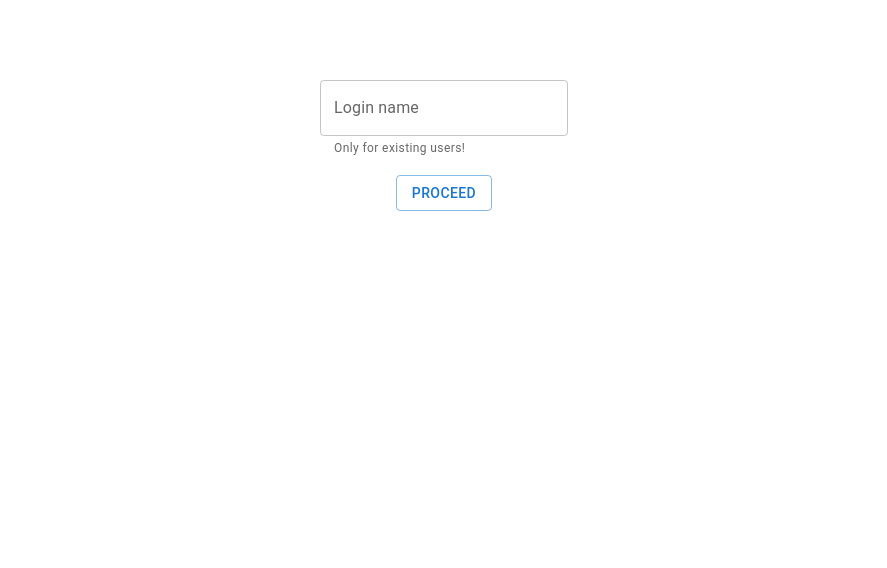
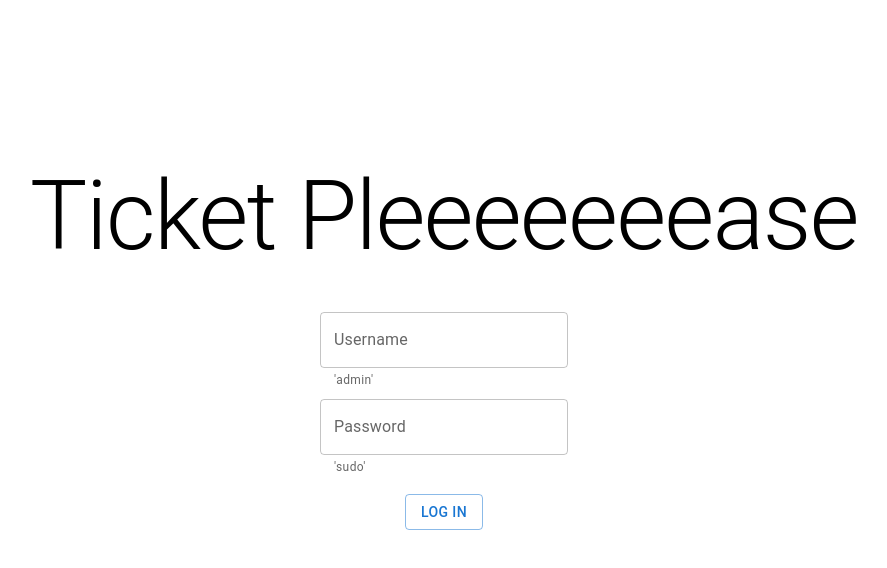
Before and after one commit to HalNorman/Ticketing-System, a React (Create React App) app in the folder ui/: page / in a window 1280 px wide. Shown: the top 568 px of the page, without its empty margins (196-1083 px from the left). Built offline with nearby package versions, Linux system fonts and the light colour scheme.

Commit message:
Added password verification to log in

```diff
--- a/ui/package.json
+++ b/ui/package.json
@@ -11,6 +11,7 @@
     "@testing-library/jest-dom": "^5.16.5",
     "@testing-library/react": "^13.4.0",
     "@testing-library/user-event": "^13.5.0",
+    "axios": "^1.3.5",
     "mui": "^0.0.1",
     "react": "^18.2.0",
     "react-dom": "^18.2.0",
--- a/ui/src/API_Interface/API_Interface.js
+++ b/ui/src/API_Interface/API_Interface.js
@@ -1,28 +1,28 @@
-// import axios from 'axios';
+ import axios from 'axios';
 
-// const AxiosConfigured = () => {
-//     // Indicate to the API that all requests for this app are AJAX
-//     axios.defaults.headers.common['X-Requested-With'] = 'XMLHttpRequest';
+const AxiosConfigured = () => {
+    // Indicate to the API that all requests for this app are AJAX
+    axios.defaults.headers.common['X-Requested-With'] = 'XMLHttpRequest';
 
-//     // Set the baseURL for all requests to the API domain instead of the current domain
-//     // axios.defaults.baseURL = `http://localhost:8443/api/v1`;
-//     axios.defaults.baseURL = `http://localhost:8443/api/v1`;
+    // Set the baseURL for all requests to the API domain instead of the current domain
+    // axios.defaults.baseURL = `http://localhost:8443/api/v1`;
+    axios.defaults.baseURL = `http://localhost:8443/api/v1`;
 
 
-//     // Allow the browser to send cookies to the API domain (which include auth_token)
-//     axios.defaults.withCredentials = true;
+    // Allow the browser to send cookies to the API domain (which include auth_token)
+    axios.defaults.withCredentials = true;
 
 
-// //    axios.defaults.headers.common['X-CSRF-TOKEN'] = csrf_token;
+//    axios.defaults.headers.common['X-CSRF-TOKEN'] = csrf_token;
 
-//     return axios;
-// };
+    return axios;
+};
 
 
-// const axiosAgent = AxiosConfigured();
+const axiosAgent = AxiosConfigured();
 
 export default class APIInterface {
-/*
+
     async getUserInfo(user_id) {
         return axiosAgent.get(`login/${user_id}`)
             .then(userInfo => userInfo.data)
@@ -32,5 +32,14 @@ export default class APIInterface {
                     user: undefined
                  }));
     }
-*/
+
+    async getPasswordInfo(passwordInput) {
+        return axiosAgent.get(`login/password/${passwordInput}`)
+            .then(password => password.data)
+            .catch(error => (
+                {
+                    error,
+                    password: undefined
+                 }));
+    }
 }
--- a/ui/src/Login.js
+++ b/ui/src/Login.js
@@ -6,22 +6,30 @@ import TextField from '@mui/material/TextField';
 import Button from '@mui/material/Button';
 import Box from '@mui/material/Box';
 import Divider from '@mui/material/Divider';
+import { Typography } from '@mui/material';
 
 
 export default function Login({setUser}) {
-    const [userInput, setUserInput] = useState('');
+    const [userName, setUserName] = useState('');
+    const [password, setPassword] = useState('');
     const [verifyUser, setVerifyUser] = useState(false);
     const [authFailed, setAuthFailed] = useState(false);
 
 
-    const handleInputChange = event => {
+    const handleInputChange = (label) => event => {
         console.log("handleInputChange called.");
 
 //        event.stopPropagation();
 //        event.preventDefault();
 
-        setUserInput(event.target.value);
+        if(label === 'Username')
+            setUserName(event.target.value);
+
+        else // label === 'Password'
+            setPassword(event.target.value)
+
         setAuthFailed(false);
+        setVerifyUser(false);
 
         if(event.key === "Enter") {
             console.log("handleKeyPress: Verify user input.");
@@ -30,20 +38,22 @@ export default function Login({setUser}) {
     };
 
     useEffect(() => {
-
-        if( ! verifyUser || userInput.length === 0)
+        console.log(password)
+        if( ! verifyUser || userName.length === 0)
             return;
 
         //short circuit this effect until we get the api up
-        if(userInput === 'admin')
+        if(userName === 'admin' && password === 'sudo')
         {
             setUser('admin');
         }
         return;
 
+        //need to make call to api for veryfying password as well
+
         const api = new API();
         async function getUserInfo() {
-            api.getUserInfo(userInput)
+            api.getUserInfo(userName)
                 .then( userInfo => {
                 console.log(`api returns user info and it is: ${JSON.stringify(userInfo)}`);
                 const user = userInfo.user;
@@ -57,21 +67,38 @@ export default function Login({setUser}) {
         }
 
         getUserInfo();
-    }, [verifyUser, setUser, userInput]);
+    }, [verifyUser, setUser, userName, password]);
 
 
     return (
        <Fragment>
-           <Box display="flex" justifyContent="center" alignItems="center" width="100%" mt={10}>
+            <Typography variant="h1" display="flex" justifyContent="center" alignItems="center" mt={20}>
+                Ticket Pleeeeeeease
+            </Typography>
+           <Box display="flex" justifyContent="center" alignItems="center" width="100%" mt={5}>
 
                 <TextField
                     error={authFailed}
                     id="outlined-error-helper-text"
-                    label="Login name"
+                    label="Username"
                     placeholder=""
-                    value={userInput}
-                    helperText="Only for existing users!"
-                    onChange={handleInputChange}
+                    value={userName}
+                    helperText="'admin'"
+                    onChange={handleInputChange('Username')}
+                />
+                <Divider />
+           </Box>
+
+           <Box display="flex" justifyContent="center" alignItems="center" width="100%" mt={1}>
+
+                <TextField
+                    error={authFailed}
+                    id="outlined-error-helper-text"
+                    label="Password"
+                    placeholder=""
+                    value={password}
+                    helperText="'sudo'"
+                    onChange={handleInputChange('Password')}
                 />
                 <Divider />
            </Box>
@@ -81,7 +108,7 @@ export default function Login({setUser}) {
                     variant="outlined"
                     size="medium"
                     onClick={() => {setVerifyUser(true)}}
-                >Proceed</Button>
+                >Log in</Button>
            </Box>
        </Fragment>
 
```
Also changed, not shown: 1 other file (tests, documents, lock files or other folders).
